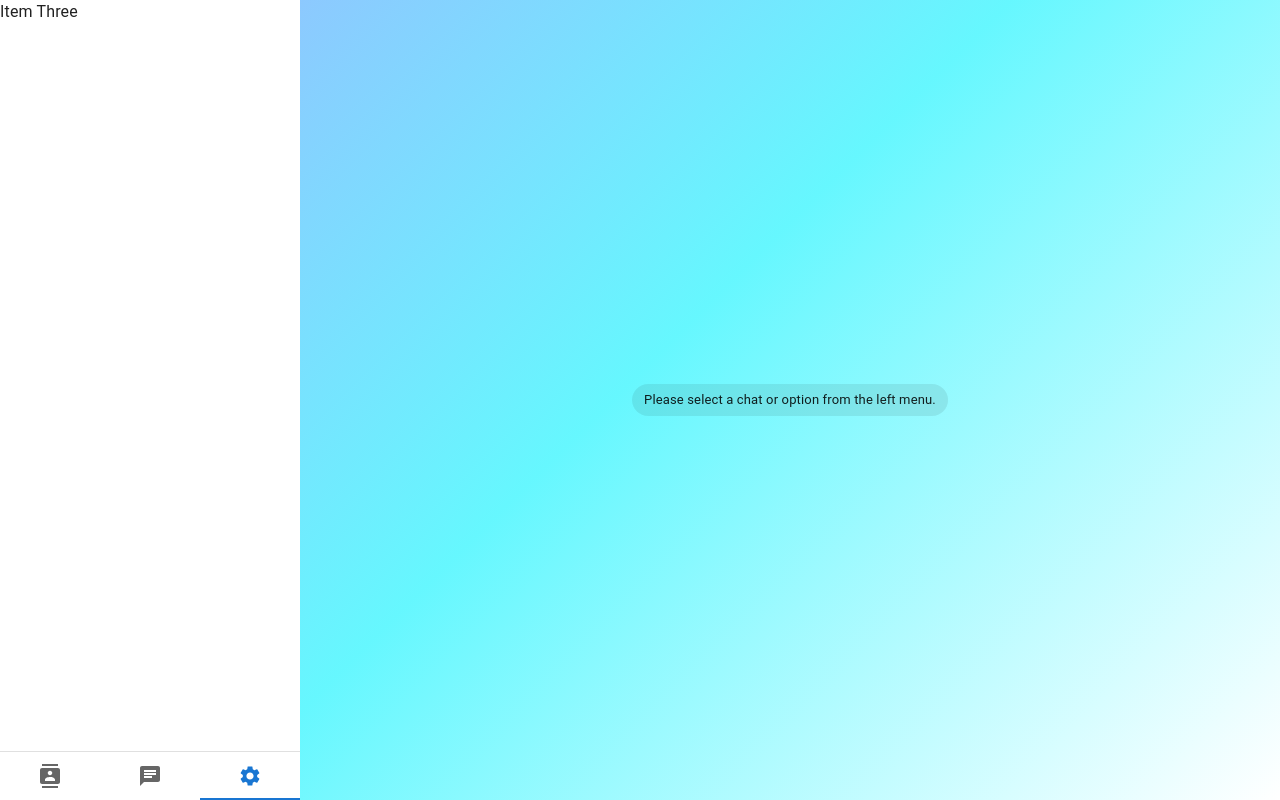
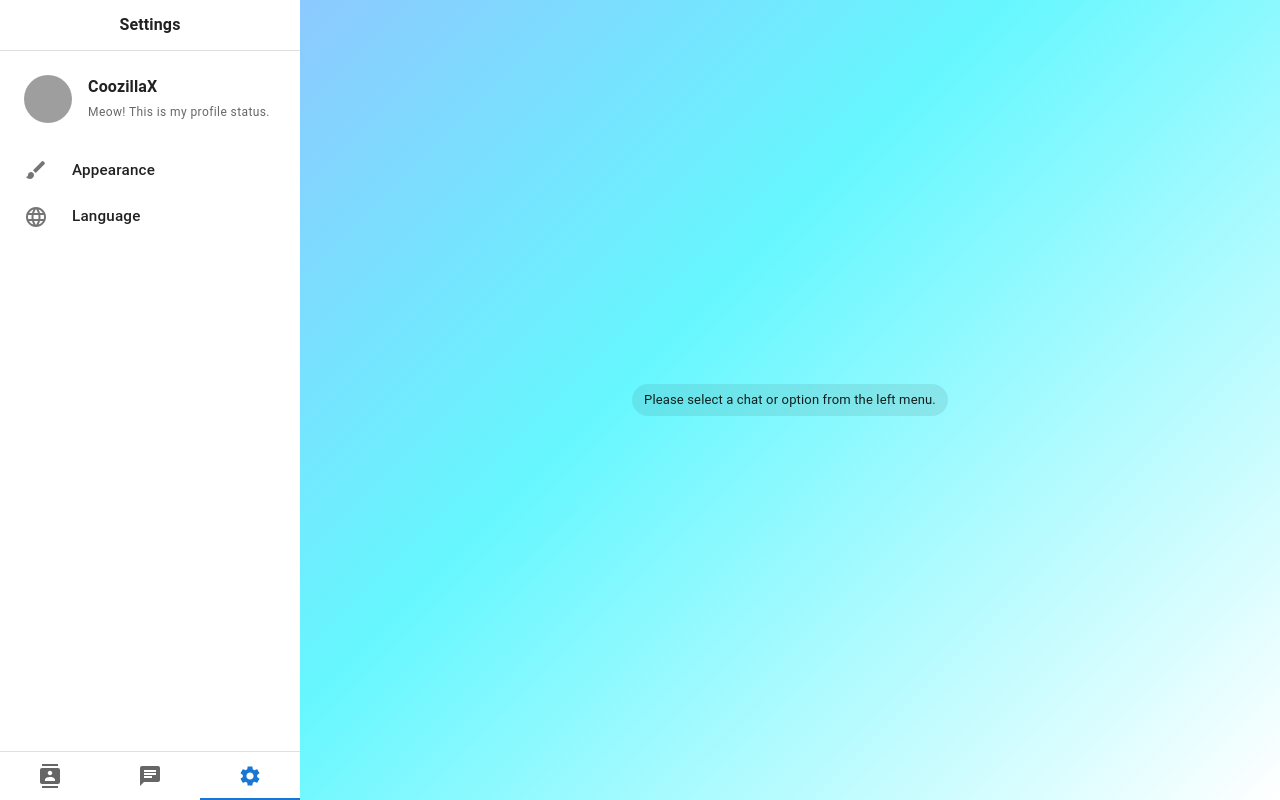
Before and after one commit to CoozillaX/LiteChat-Web, a React (Vite) app: page / in a window 1280 px wide. Both pictures are taken after a click on the tab 250 px from the left and 776 px from the top of the page. Built offline with nearby package versions, Linux system fonts and the light colour scheme; grey boxes are pictures that could not be loaded.

Commit message:
add SettingList view

```diff
--- a/src/components/LeftMenu/ContactList.tsx
+++ b/src/components/LeftMenu/ContactList.tsx
@@ -18,8 +18,7 @@ export default function ContactList() {
       sx={{
         display: "flex",
         flexDirection: "column",
-        height: 1,
-        minHeighgt: 0
+        height: 1
       }}
     >
       <Typography
--- /dev/null
+++ b/src/components/LeftMenu/SettingList.tsx
@@ -0,0 +1,101 @@
+import { Brush, Language } from "@mui/icons-material";
+import {
+  Avatar,
+  Box,
+  List,
+  ListItemButton,
+  ListItemIcon,
+  ListItemText,
+  Typography
+} from "@mui/material";
+
+const options = [
+  {
+    label: "Appearance",
+    icon: <Brush />
+  },
+  {
+    label: "Language",
+    icon: <Language />
+  }
+];
+
+export default function SettingList() {
+  return (
+    <Box
+      sx={{
+        display: "flex",
+        flexDirection: "column",
+        height: 1
+      }}
+    >
+      <Typography
+        sx={{
+          p: 1.6,
+          fontWeight: "bold",
+          borderBottom: 1,
+          borderColor: "divider",
+          textAlign: "center",
+          flexShrink: 0
+        }}
+      >
+        Settings
+      </Typography>
+      <Box
+        sx={{
+          width: 1,
+          height: 1,
+          p: 1,
+          display: "flex",
+          flexDirection: "column"
+        }}
+      >
+        {/* Profile Card */}
+        <Box
+          sx={{
+            display: "flex",
+            alignItems: "center",
+            p: 2,
+            borderRadius: 2,
+            transition: "0.2s",
+            cursor: "pointer",
+            "&:hover": {
+              bgcolor: "action.hover"
+            }
+          }}
+        >
+          <Avatar
+            src="https://api.dicebear.com/9.x/identicon/svg?seed=Coo"
+            sx={{ width: 48, height: 48, mr: 2, bgcolor: "white" }}
+          />
+          <Box sx={{ overflow: "hidden" }}>
+            <Typography fontWeight="bold">CoozillaX</Typography>
+            <Typography variant="caption" color="text.secondary" noWrap>
+              Meow! This is my profile status.
+            </Typography>
+          </Box>
+        </Box>
+
+        {/* Settings Options */}
+        <List>
+          {options.map((option, index) => (
+            <ListItemButton key={index} sx={{ borderRadius: 2 }}>
+              <ListItemIcon>{option.icon}</ListItemIcon>
+              <ListItemText
+                primary={option.label}
+                slotProps={{
+                  primary: {
+                    fontSize: "0.95rem",
+                    fontWeight: 500,
+                    letterSpacing: 0.2
+                  }
+                }}
+                sx={{ ml: -1 }}
+              />
+            </ListItemButton>
+          ))}
+        </List>
+      </Box>
+    </Box>
+  );
+}
--- a/src/components/LeftMenu/index.tsx
+++ b/src/components/LeftMenu/index.tsx
@@ -3,6 +3,7 @@ import { Tabs, Tab, Box, Fade } from "@mui/material";
 import { Contacts, Chat, Settings } from "@mui/icons-material";
 import ContactList from "./ContactList";
 import ChatList from "./ChatList";
+import SettingList from "./SettingList";
 
 const tabItems = [
   {
@@ -18,7 +19,7 @@ const tabItems = [
   {
     label: "Settings",
     icon: <Settings />,
-    component: <div>Item Three</div>
+    component: <SettingList />
   }
 ];
 
```
